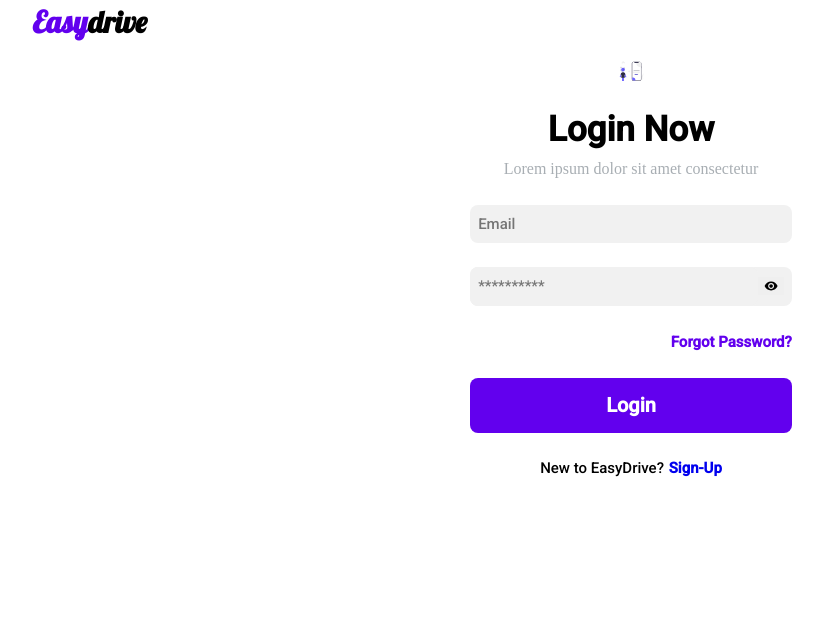
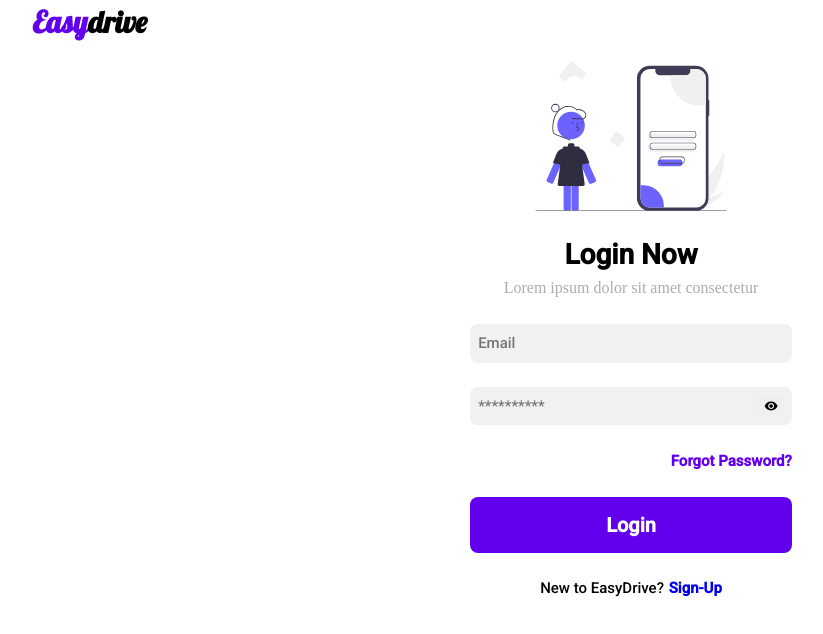
Before and after one commit to govindbohara/driving, a Next.js app: page /Login in a window 1280 px wide. Shown: the top 634 px of the page, without its empty margins (9-832 px from the left). Built offline with nearby package versions, Linux system fonts and the light colour scheme; a web font is replaced by a local one.

Commit message:
changed css

```diff
--- a/components/Login/login.module.scss
+++ b/components/Login/login.module.scss
@@ -23,7 +23,7 @@
 }
 
 .head {
-	font-size: 35px;
+	font-size: 28px;
 	font-family: 'Roboto', sans-serif;
 	font-weight: bolder;
 	text-align: center;
--- a/pages/Login.jsx
+++ b/pages/Login.jsx
@@ -19,7 +19,7 @@ const Login = () => {
 						src={'/photos/login.svg'}
 						alt="Car"
 						width={'450px'}
-						height={'20px'}
+						height={'150px'}
 					/>
 				</div>
 				<div className={styles.header}>
```
